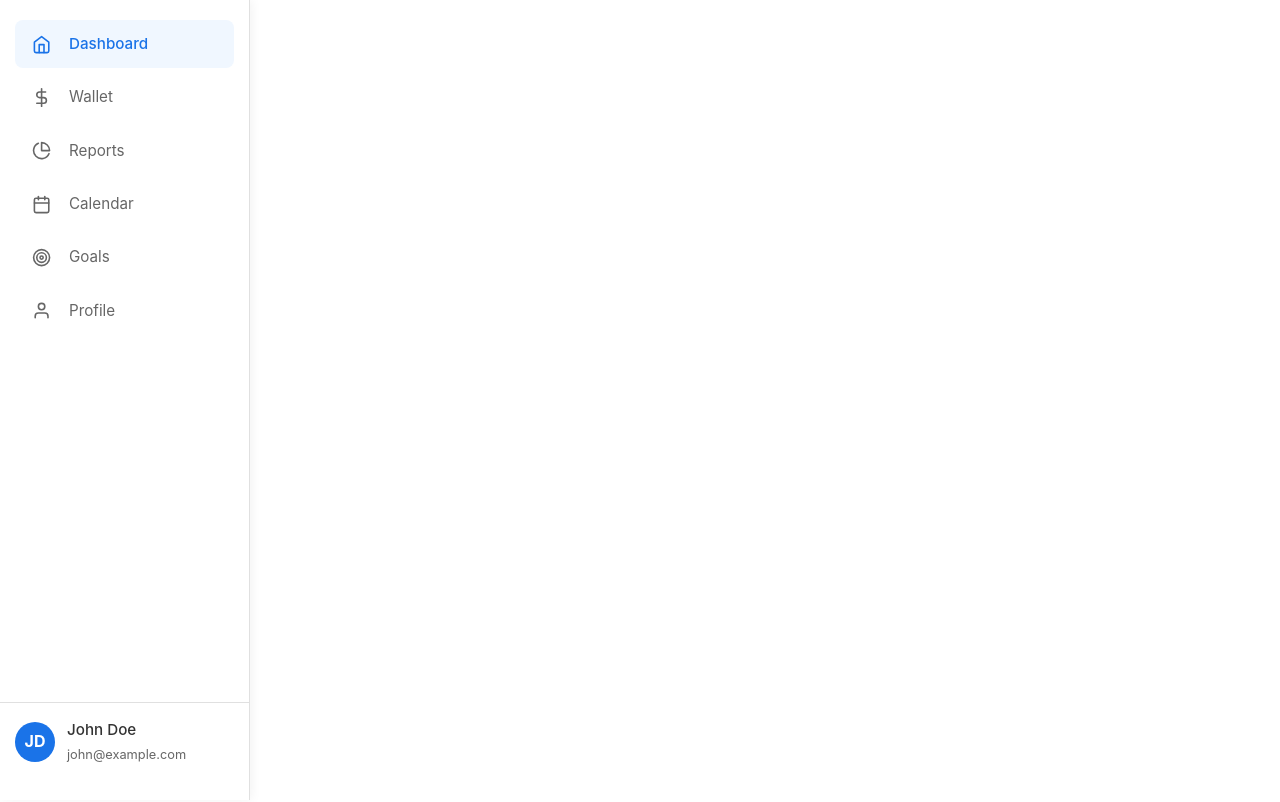
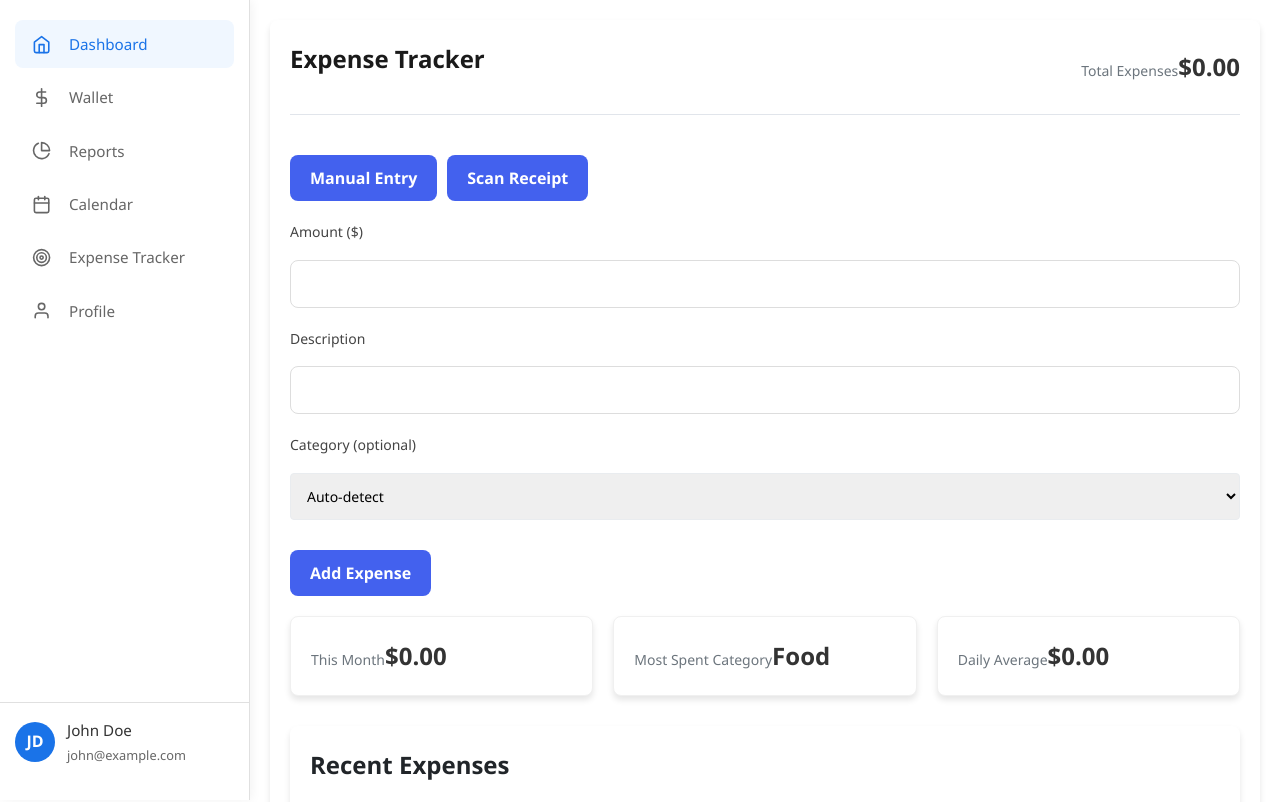
Before and after one commit to ademomeragic/budget-tracker, a React (Create React App) app in the folder client/: page /tracker in a window 1280 px wide. Shown: the top 802 px of the page. Built offline with nearby package versions, Linux system fonts and the light colour scheme.

Commit message:
Changed goals section to Expense Tracker

```diff
--- a/client/src/App.tsx
+++ b/client/src/App.tsx
@@ -7,7 +7,7 @@ import Wallet from "./pages/wallet/wallet";
 import Reports from "./pages/reports/reports";
 import AuthForm from "./pages/auth/authForm";
 import { ProfilePage } from "./pages/profile/profile";
-import Goals from "./pages/goals/goals";
+import ExpenseTracker from "./pages/goals/goals";
 
 function MainLayout() {
   return (
@@ -20,7 +20,7 @@ function MainLayout() {
           <Route path="/wallet" element={<Wallet />} />
           <Route path="/reports" element={<Reports />} />
           <Route path="/profile" element={<ProfilePage />} />
-          <Route path="/goals" element={<Goals />} />
+          <Route path="/tracker" element={<ExpenseTracker />} />
         </Routes>
       </div>
     </div>
--- a/client/src/components/sidebar/sidebar.tsx
+++ b/client/src/components/sidebar/sidebar.tsx
@@ -45,11 +45,11 @@ export default function Sidebar() {
             <span className="nav-text">Calendar</span>
           </Link>
 
-          <Link to="/goals" className="nav-item">
+          <Link to="/tracker" className="nav-item">
             <span className="nav-icon">
               <FiTarget />
             </span>
-            <span className="nav-text">Goals</span>
+            <span className="nav-text">Expense Tracker</span>
           </Link>
 
           <Link to="/profile" className="nav-item">
--- a/client/src/pages/goals/goals.css
+++ b/client/src/pages/goals/goals.css
@@ -1,125 +1,267 @@
-.goals-section {
-  padding: 20px;
-  max-width: 800px;
-  margin: 0 auto;
+:root {
+  --primary-color: #4361ee;
+  --secondary-color: #3f37c9;
+  --accent-color: #4895ef;
+  --light-color: #f8f9fa;
+  --dark-color: #212529;
+  --success-color: #4bb543;
+  --warning-color: #f0ad4e;
+  --danger-color: #d9534f;
+  --border-radius: 8px;
+  --box-shadow: 0 4px 6px rgba(0, 0, 0, 0.1);
+  --transition: all 0.3s ease;
 }
 
-.goals-header {
+* {
+  margin: 0;
+  padding: 0;
+  box-sizing: border-box;
+  font-family: 'Segoe UI', Tahoma, Geneva, Verdana, sans-serif;
+}
+
+body {
+  color: var(--dark-color);
+  line-height: 1.6;
+}
+
+.container {
+  max-width: 1200px;
+  margin: 0 auto;
+  padding: 20px;
+  background: white;
+  border-radius: var(--border-radius);
+  box-shadow: var(--box-shadow);
+  min-height: 100vh;
+  justify-content: center;
+  align-items: center;
+}
+
+.header {
   display: flex;
   justify-content: space-between;
   align-items: center;
+  margin-bottom: 30px;
+  padding-bottom: 20px;
+  border-bottom: 1px solid #e1e5eb;
+}
+
+/* Forms */
+.form-group {
   margin-bottom: 20px;
 }
 
-.add-goal-btn {
-  background-color: #4CAF50;
+label {
+  display: block;
+  margin-bottom: 8px;
+  font-weight: 600;
+}
+
+input[type="text"],
+input[type="number"],
+input[type="date"],
+select,
+textarea {
+  width: 100%;
+  padding: 12px;
+  border: 1px solid #ddd;
+  border-radius: var(--border-radius);
+  font-size: 16px;
+  transition: var(--transition);
+}
+
+input:focus,
+select:focus,
+textarea:focus {
+  outline: none;
+  border-color: var(--accent-color);
+  box-shadow: 0 0 0 2px rgba(72, 149, 239, 0.2);
+}
+
+button {
+  background-color: var(--primary-color);
   color: white;
   border: none;
-  padding: 10px 15px;
-  border-radius: 4px;
+  padding: 12px 20px;
+  border-radius: var(--border-radius);
   cursor: pointer;
+  font-size: 16px;
+  font-weight: 600;
+  transition: var(--transition);
+  margin: 10px 10px 20px 0;
 }
 
-.add-goal-form {
-  background-color: #f9f9f9;
-  padding: 20px;
-  border-radius: 8px;
-  margin-bottom: 20px;
+button:hover {
+  background-color: var(--secondary-color);
+  transform: translateY(-2px);
 }
 
-.form-group {
-  margin-bottom: 15px;
+button.secondary {
+  background-color: var(--light-color);
+  color: var(--dark-color);
+  border: 1px solid #ddd;
 }
 
-.form-group label {
-  display: block;
-  margin-bottom: 5px;
-  font-weight: bold;
+button.danger {
+  background-color: var(--danger-color);
 }
 
-.form-group input,
-.form-group select {
-  width: 100%;
-  padding: 8px;
-  border: 1px solid #ddd;
-  border-radius: 4px;
+/* Expense List */
+.expense-list {
+  background: white;
+  border-radius: var(--border-radius);
+  box-shadow: var(--box-shadow);
+  overflow: hidden;
+  margin-top: 30px;
+  padding: 20px;
 }
 
-.form-actions {
-  display: flex;
-  justify-content: flex-end;
-  gap: 10px;
-}
-
-.goal-card {
-  background-color: white;
-  border-radius: 8px;
-  box-shadow: 0 2px 4px rgba(0,0,0,0.1);
-  padding: 15px;
-  margin-bottom: 15px;
-}
-
-.goal-header {
+.expense-item {
   display: flex;
   justify-content: space-between;
   align-items: center;
+  padding: 15px 20px;
+  border-bottom: 1px solid #eee;
+  transition: var(--transition);
+}
+
+.expense-item:hover {
+  background-color: #f9f9f9;
+}
+
+.expense-info {
+  flex: 1;
+}
+
+.expense-amount {
+  font-weight: 700;
+  font-size: 18px;
+}
+
+.expense-category {
+  display: inline-block;
+  padding: 4px 8px;
+  border-radius: 4px;
+  font-size: 12px;
+  font-weight: 600;
+  text-transform: uppercase;
+  margin-left: 10px;
+  background-color: #e1e5eb;
+  color: var(--dark-color);
+}
+
+/* Category Colors - you can customize these */
+.category-Food {
+  background-color: #d4edda;
+  color: #155724;
+}
+
+.category-Dining {
+  background-color: #fff3cd;
+  color: #856404;
+}
+
+.category-Transportation {
+  background-color: #cce5ff;
+  color: #004085;
+}
+
+.category-Housing {
+  background-color: #f8d7da;
+  color: #721c24;
+}
+
+.category-Entertainment {
+  background-color: #e2e3e5;
+  color: #383d41;
+}
+
+/* Dashboard Cards */
+.dashboard-cards {
+  display: grid;
+  grid-template-columns: repeat(auto-fill, minmax(250px, 1fr));
+  gap: 20px;
+  margin-bottom: 30px;
+}
+
+.card {
+  background: white;
+  border-radius: var(--border-radius);
+  box-shadow: var(--box-shadow);
+  padding: 20px;
+}
+
+.card-title {
+  font-size: 14px;
+  color: #6c757d;
   margin-bottom: 10px;
 }
 
-.goal-category {
-  background-color: #e0f7fa;
-  padding: 3px 8px;
-  border-radius: 12px;
-  font-size: 0.8em;
+.card-value {
+  font-size: 24px;
+  font-weight: 700;
 }
 
-.delete-goal {
-  background: none;
-  border: none;
-  font-size: 1.2em;
-  cursor: pointer;
-  color: #f44336;
+/* Charts */
+.chart-container {
+  background: white;
+  border-radius: var(--border-radius);
+  box-shadow: var(--box-shadow);
+  padding: 20px;
+  margin-top: 30px;
 }
 
-.amounts {
-  font-size: 1.2em;
-  margin-bottom: 10px;
+.scanner-container {
+  text-align: center;
+  padding: 40px 20px;
+  background: white;
+  border-radius: var(--border-radius);
+  box-shadow: var(--box-shadow);
+  margin-top: 30px;
+  margin-bottom: 30px;;
+}
+
+.scanner-placeholder {
+  width: 100%;
+  max-width: 400px;
+  height: 300px;
+  background-color: #f1f3f5;
+  margin: 0 auto 20px;
   display: flex;
   align-items: center;
-  gap: 5px;
+  justify-content: center;
+  border-radius: var(--border-radius);
+  color: #adb5bd;
+  font-size: 18px;
 }
 
-.current {
-  color: #4CAF50;
+/* Responsive */
+@media (max-width: 768px) {
+  .header {
+    flex-direction: column;
+    align-items: flex-start;
   }
 
-.target {
-  color: #2196F3;
+  .dashboard-cards {
+    grid-template-columns: 1fr;
   }
 
-.percentage {
-  font-size: 0.9em;
-  color: #666;
+  .expense-item {
+    flex-direction: column;
+    align-items: flex-start;
   }
 
-.target-date {
-  color: #666;
-  font-size: 0.9em;
-  margin-bottom: 10px;
+  .expense-actions {
+    margin-top: 10px;
+    align-self: flex-end;
+  }
 }
 
-.update-amount {
-  display: flex;
-  gap: 10px;
+/* Animations */
+@keyframes fadeIn {
+  from { opacity: 0; transform: translateY(10px); }
+  to { opacity: 1; transform: translateY(0); }
 }
 
-.update-amount input {
-  flex-grow: 1;
-  padding: 5px;
+.expense-item {
+  animation: fadeIn 0.3s ease-out;
 }
-
-.no-goals {
-  text-align: center;
-  color: #666;
-  padding: 20px;
-}
--- a/client/src/pages/goals/goals.tsx
+++ b/client/src/pages/goals/goals.tsx
@@ -1,236 +1,192 @@
-import React, { useState, useEffect } from 'react';
+import { useState, useEffect } from 'react';
 import './goals.css';
 
-interface Goal {
+interface Expense {
   id: string;
-  name: string;
-  targetAmount: number;
-  currentAmount: number;
-  targetDate: Date;
+  amount: number;
+  description: string;
+  date: string;
   category: string;
 }
 
-const GoalsSection: React.FC = () => {
-  const [goals, setGoals] = useState<Goal[]>([]);
-  const [newGoal, setNewGoal] = useState<Omit<Goal, 'id'>>({
-    name: '',
-    targetAmount: 0,
-    currentAmount: 0,
-    targetDate: new Date(),
-    category: 'General',
-  });
-  const [isAdding, setIsAdding] = useState(false);
+const ExpenseTracker = () => {
+  const [expenses, setExpenses] = useState<Expense[]>([]);
+  const [amount, setAmount] = useState<string>('');
+  const [description, setDescription] = useState<string>('');
+  const [activeTab, setActiveTab] = useState<'manual' | 'scan'>('manual');
+  const [selectedCategory, setSelectedCategory] = useState<string>('');
 
-  // Load goals from localStorage
-  useEffect(() => {
-    const savedGoals = localStorage.getItem('budgetGoals');
-    if (savedGoals) {
-      try {
-        const parsedGoals = JSON.parse(savedGoals);
-        const goalsWithDates = parsedGoals.map((goal: any) => ({
-          ...goal,
-          targetDate: new Date(goal.targetDate)
-        }));
-        setGoals(goalsWithDates);
-      } catch (error) {
-        console.error('Failed to parse saved goals', error);
-      }
-    }
-  }, []);
+  // Sample categories data
+  const categories = [
+    'Food', 'Dining', 'Transportation', 'Housing', 'Entertainment', 'Shopping', 'Other'
+  ];
 
-  // Save goals to localStorage
-  useEffect(() => {
-    localStorage.setItem('budgetGoals', JSON.stringify(goals));
-  }, [goals]);
-
-  const handleInputChange = (e: React.ChangeEvent<HTMLInputElement | HTMLSelectElement>) => {
-    const { name, value } = e.target;
-    setNewGoal(prev => ({
-      ...prev,
-      [name]: name === 'targetAmount' || name === 'currentAmount'
-        ? parseFloat(value) || 0
-        : value
-    }));
+  // Add new expense
+  const handleAddExpense = (e: React.FormEvent) => {
+    e.preventDefault();
+    const newExpense: Expense = {
+      id: Date.now().toString(),
+      amount: parseFloat(amount),
+      description,
+      date: new Date().toISOString(),
+      category: selectedCategory || determineCategory(description)
+    };
+    setExpenses([...expenses, newExpense]);
+    setAmount('');
+    setDescription('');
+    setSelectedCategory('');
   };
 
-  const handleDateChange = (e: React.ChangeEvent<HTMLInputElement>) => {
-    setNewGoal(prev => ({
-      ...prev,
-      targetDate: new Date(e.target.value)
-    }));
+  // Determine category based on description
+  const determineCategory = (desc: string): string => {
+    const lowerDesc = desc.toLowerCase();
+    if (lowerDesc.includes('coffee') || lowerDesc.includes('grocery')) return 'Food';
+    if (lowerDesc.includes('restaurant')) return 'Dining';
+    if (lowerDesc.includes('fuel') || lowerDesc.includes('gas')) return 'Transportation';
+    if (lowerDesc.includes('rent')) return 'Housing';
+    if (lowerDesc.includes('movie') || lowerDesc.includes('netflix')) return 'Entertainment';
+    return 'Other';
   };
 
-  const addGoal = () => {
-    if (!newGoal.name || newGoal.targetAmount <= 0) return;
-
-    const goal: Goal = {
-      ...newGoal,
-      id: Date.now().toString(),
-    };
-
-    setGoals(prev => [...prev, goal]);
-    setNewGoal({
-      name: '',
-      targetAmount: 0,
-      currentAmount: 0,
-      targetDate: new Date(),
-      category: 'General',
-    });
-    setIsAdding(false);
-  };
-
-  const updateCurrentAmount = (id: string, amount: number) => {
-    setGoals(prev =>
-      prev.map(goal =>
-        goal.id === id
-          ? { ...goal, currentAmount: Math.min(amount, goal.targetAmount) }
-          : goal
-      )
-    );
-  };
-
-  const deleteGoal = (id: string) => {
-    setGoals(prev => prev.filter(goal => goal.id !== id));
-  };
-
-  const calculatePercentage = (goal: Goal) => {
-    return Math.round((goal.currentAmount / goal.targetAmount) * 100);
-  };
-
-  const formatDate = (date: Date) => {
-    return date.toLocaleDateString('en-US', {
-      year: 'numeric',
-      month: 'short',
-      day: 'numeric',
-    });
-  };
+  // Calculate total expenses
+  const totalExpenses = expenses.reduce((sum, expense) => sum + expense.amount, 0);
 
   return (
-    <div className="goals-section">
-      <div className="goals-header">
-        <h2>Financial Goals</h2>
+    <div className="container">
+      <header className="header">
+        <h1>Expense Tracker</h1>
+        <div className="total-card">
+          <span className="card-title">Total Expenses</span>
+          <span className="card-value">${totalExpenses.toFixed(2)}</span>
+        </div>
+      </header>
+
+      <div className="tabs">
         <button
-          className="add-goal-btn"
-          onClick={() => setIsAdding(true)}
+          className={`tab-button ${activeTab === 'manual' ? 'active' : ''}`}
+          onClick={() => setActiveTab('manual')}
         >
-          + Add Goal
+          Manual Entry
+        </button>
+        <button
+          className={`tab-button ${activeTab === 'scan' ? 'active' : ''}`}
+          onClick={() => setActiveTab('scan')}
+        >
+          Scan Receipt
         </button>
       </div>
 
-      {isAdding && (
-        <div className="add-goal-form">
-          <h3>Add New Goal</h3>
+      {activeTab === 'manual' ? (
+        <form onSubmit={handleAddExpense} className="expense-form">
           <div className="form-group">
-            <label>Goal Name</label>
+            <label htmlFor="amount">Amount ($)</label>
+            <input
+              type="number"
+              id="amount"
+              value={amount}
+              onChange={(e) => setAmount(e.target.value)}
+              step="0.01"
+              min="0"
+              required
+            />
+          </div>
+
+          <div className="form-group">
+            <label htmlFor="description">Description</label>
             <input
               type="text"
-              name="name"
-              value={newGoal.name}
-              onChange={handleInputChange}
-              placeholder="e.g. Vacation, New Car"
+              id="description"
+              value={description}
+              onChange={(e) => setDescription(e.target.value)}
+              required
             />
           </div>
+
           <div className="form-group">
-            <label>Target Amount ($)</label>
-            <input
-              type="number"
-              name="targetAmount"
-              value={newGoal.targetAmount || ''}
-              onChange={handleInputChange}
-              min="0.01"
-              step="0.01"
-            />
-          </div>
-          <div className="form-group">
-            <label>Current Amount ($)</label>
-            <input
-              type="number"
-              name="currentAmount"
-              value={newGoal.currentAmount || ''}
-              onChange={handleInputChange}
-              min="0"
-              step="0.01"
-            />
-          </div>
-          <div className="form-group">
-            <label>Target Date</label>
-            <input
-              type="date"
-              value={newGoal.targetDate.toISOString().split('T')[0]}
-              onChange={handleDateChange}
-            />
-          </div>
-          <div className="form-group">
-            <label>Category</label>
+            <label htmlFor="category">Category (optional)</label>
             <select
-              name="category"
-              value={newGoal.category}
-              onChange={handleInputChange}
+              id="category"
+              value={selectedCategory}
+              onChange={(e) => setSelectedCategory(e.target.value)}
             >
-              <option value="General">General</option>
-              <option value="Travel">Travel</option>
-              <option value="Vehicle">Vehicle</option>
-              <option value="Home">Home</option>
-              <option value="Education">Education</option>
-              <option value="Emergency">Emergency Fund</option>
+              <option value="">Auto-detect</option>
+              {categories.map(category => (
+                <option key={category} value={category}>{category}</option>
+              ))}
             </select>
           </div>
-          <div className="form-actions">
-            <button className="cancel-btn" onClick={() => setIsAdding(false)}>
-              Cancel
-            </button>
-            <button className="save-btn" onClick={addGoal}>
-              Save Goal
-            </button>
+
+          <button type="submit" className="primary">
+            Add Expense
+          </button>
+        </form>
+      ) : (
+        <div className="scanner-container">
+          <div className="scanner-placeholder">
+            <p>Click to scan receipt</p>
           </div>
+          <button
+            className="secondary"
+            onClick={() => console.log('Launch camera/scanner')}
+          >
+            Open Scanner
+          </button>
         </div>
       )}
 
-      <div className="goals-list">
-        {goals.length === 0 ? (
-          <p className="no-goals">No goals added yet. Add your first financial goal!</p>
+      <div className="dashboard-cards">
+        <div className="card">
+          <span className="card-title">This Month</span>
+          <span className="card-value">${
+            expenses
+              .filter(e => new Date(e.date).getMonth() === new Date().getMonth())
+              .reduce((sum, e) => sum + e.amount, 0)
+              .toFixed(2)
+          }</span>
+        </div>
+        <div className="card">
+          <span className="card-title">Most Spent Category</span>
+          <span className="card-value">Food</span>
+        </div>
+        <div className="card">
+          <span className="card-title">Daily Average</span>
+          <span className="card-value">${
+            (expenses.reduce((sum, e) => sum + e.amount, 0) / 30).toFixed(2)
+          }</span>
+        </div>
+      </div>
+
+      <div className="expense-list">
+        <h2>Recent Expenses</h2>
+        {expenses.length === 0 ? (
+          <p>No expenses recorded yet</p>
         ) : (
-          goals.map(goal => (
-            <div key={goal.id} className="goal-card">
-              <div className="goal-header">
-                <h3>{goal.name}</h3>
-                <span className="goal-category">{goal.category}</span>
-                <button
-                  className="delete-goal"
-                  onClick={() => deleteGoal(goal.id)}
-                >
-                  ×
-                </button>
+          expenses.slice().reverse().map(expense => (
+            <div key={expense.id} className="expense-item">
+              <div className="expense-info">
+                <h3>{expense.description}</h3>
+                <span>{new Date(expense.date).toLocaleDateString()}</span>
               </div>
-              <div className="goal-details">
-                <div className="amounts">
-                  <span className="current">${goal.currentAmount.toFixed(2)}</span>
-                  <span className="separator">/</span>
-                  <span className="target">${goal.targetAmount.toFixed(2)}</span>
-                  <span className="percentage">({calculatePercentage(goal)}%)</span>
-                </div>
-                <div className="target-date">
-                  Target: {formatDate(goal.targetDate)}
-                </div>
-                <div className="update-amount">
-                  <input
-                    type="number"
-                    placeholder="Add amount"
-                    min="0"
-                    step="0.01"
-                    onChange={(e) =>
-                      updateCurrentAmount(goal.id, parseFloat(e.target.value) || 0)
-                    }
-                  />
-                  <button>Add</button>
-                </div>
+              <div>
+                <span className="expense-amount">${expense.amount.toFixed(2)}</span>
+                <span className={`expense-category category-${expense.category}`}>
+                  {expense.category}
+                </span>
               </div>
             </div>
           ))
         )}
       </div>
+
+      <div className="chart-container">
+        <h2>Spending Breakdown</h2>
+        {/* Chart would be implemented with a library like Chart.js */}
+        <div style={{ height: '300px', background: '#f1f3f5', display: 'flex', alignItems: 'center', justifyContent: 'center' }}>
+          <p>Expense chart would appear here</p>
+        </div>
+      </div>
     </div>
   );
 };
 
-export default GoalsSection;
+export default ExpenseTracker;
```
Lines whose indentation alone changed are shown as unchanged.
